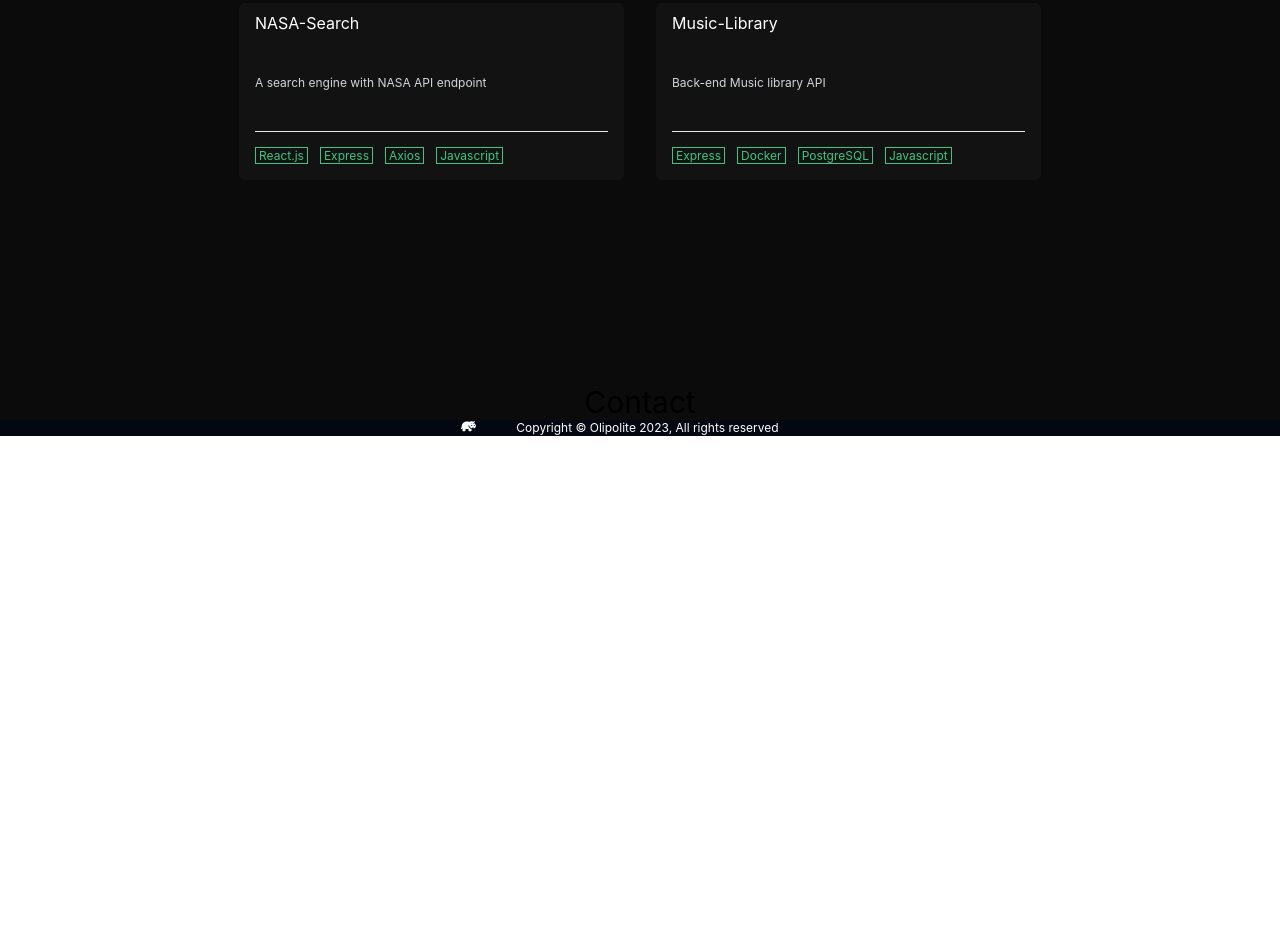
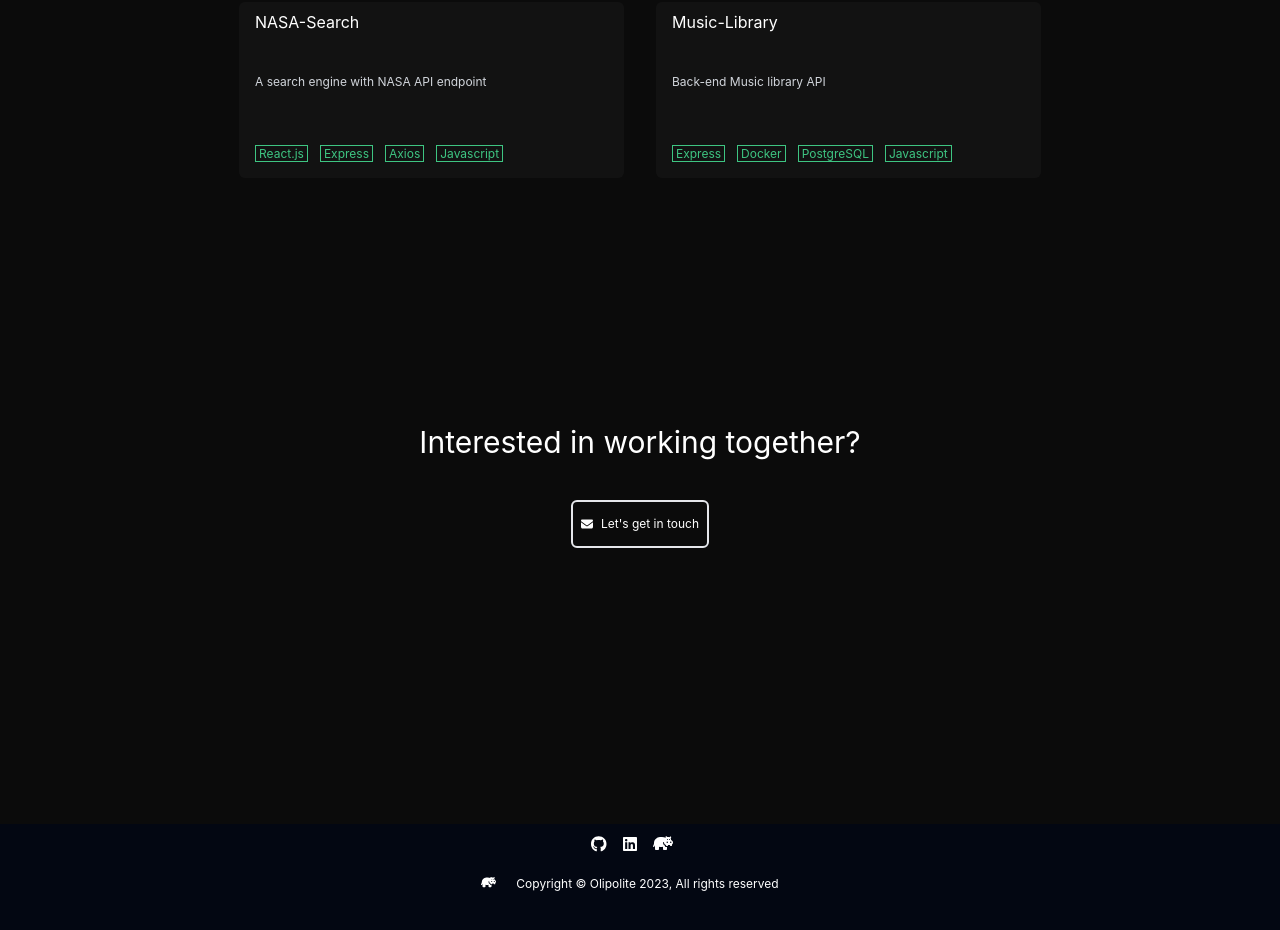
Before and after one commit to Olipolite/portfolioreact, a React (Create React App) app: page / in a window 1280 px wide. Shown: the part 2080-3010 px from the top of the page. Before the commit the page ends 2516 px from the top, so only its background shows below. Built offline with nearby package versions, Linux system fonts and the light colour scheme.

Commit message:
Started working on Contact and Footer component, will include a mininavbar inside of the footer.

```diff
--- a/src/components/About.jsx
+++ b/src/components/About.jsx
@@ -8,7 +8,7 @@ function About() {
         <img src={Oli} alt="oliver" className="w-72 h-auto lg:h-[400px] lg:w-[620px]" />
         <article className="px-5">
           <p className="text-cactus text-[12px] pt-10 lg:pt-0">WHO IS THIS GUY?</p>
-          <h3 className="text-3xl text-white pb-4">OLIVER ÖQUIST</h3>
+          <h2 className="text-3xl text-white pb-4">OLIVER ÖQUIST</h2>
           <div>
             <p className="text-sm lg:pr-5 text-left text-gray-300 whitespace-pre-line">
               Lorem ipsum dolor sit amet consectetur adipisicing elit.
--- a/src/components/Card.jsx
+++ b/src/components/Card.jsx
@@ -11,7 +11,7 @@ function Card(props) {
             <h2 className="text-md ml-2 mr-4 text-white">{props.title}</h2>
           </div>
           <p className="ml-2 mr-4 my-10 text-xs text-gray-300">{props.description}</p>
-          <div className="text-xs ml-2 mr-2 pt-4 pb-2 border-t-[1px] block">
+          <div className="text-xs ml-2 mr-2 pt-4 pb-2 block">
             <span className="border border-cactus mr-3 text-cactus px-[3px]">{props.tech}</span>
             <span className="border border-cactus mr-3 text-cactus px-[3px]">{props.tech1}</span>
             <span className="border border-cactus mr-3 text-cactus px-[3px]">{props.tech2}</span>
--- a/src/components/Contact.jsx
+++ b/src/components/Contact.jsx
@@ -1,8 +1,16 @@
 import React from 'react';
+import { FontAwesomeIcon } from '@fortawesome/react-fontawesome';
+import { faEnvelope } from '@fortawesome/free-solid-svg-icons';
 
 function Contact() {
   return (
-    <div id="contact" className="flex justify-center text-3xl">Contact</div>
+    <div id="contact" className="container mx-auto h-[25rem] flex-grow flex flex-col items-center text-3xl mt-10">
+      <h2 className="text-white">{'Interested in working together?'}</h2>
+      <button className="border-2 rounded-md text-white text-[12px] px-2 py-1 my-10 hover:text-cactus " type="button">
+        <FontAwesomeIcon className="mr-2 text-white" icon={faEnvelope} />
+        {"Let's get in touch"}
+      </button>
+    </div>
   );
 }
 
--- a/src/components/Footer.jsx
+++ b/src/components/Footer.jsx
@@ -1,13 +1,23 @@
 import React from 'react';
 import { FontAwesomeIcon } from '@fortawesome/react-fontawesome';
 import { faHippo } from '@fortawesome/free-solid-svg-icons';
+import { faGithub, faLinkedin } from '@fortawesome/free-brands-svg-icons';
 
 function Footer() {
   return (
-    <div className="flex bg-gray-950 justify-center">
-      <div className="text-white text-xs flex flex-row">
+    <div className="h-[10rem] flex-row justify-center items-center bg-gray-950 pt-2">
+      <div className="flex justify-center text-white">
+        <a href="https://github.com/Olipolite">
+          <FontAwesomeIcon className="mr-4" icon={faGithub} />
+        </a>
+        <a href="https://www.linkedin.com/in/oliveroquist/">
+          <FontAwesomeIcon className="mr-4" icon={faLinkedin} />
+        </a>
+        <FontAwesomeIcon className="mr-4 mt-[3px]" icon={faHippo} />
+      </div>
+      <div className="flex justify-center text-white text-xs mt-5">
         <FontAwesomeIcon icon={faHippo} />
-        <p className="px-10">Copyright © Olipolite 2023, All rights reserved</p>
+        <p className="px-5">Copyright © Olipolite 2023, All rights reserved</p>
       </div>
     </div>
   );
```
Also changed, not shown: src/components/MiniNavbar.jsx (added, +7 -0 lines).
